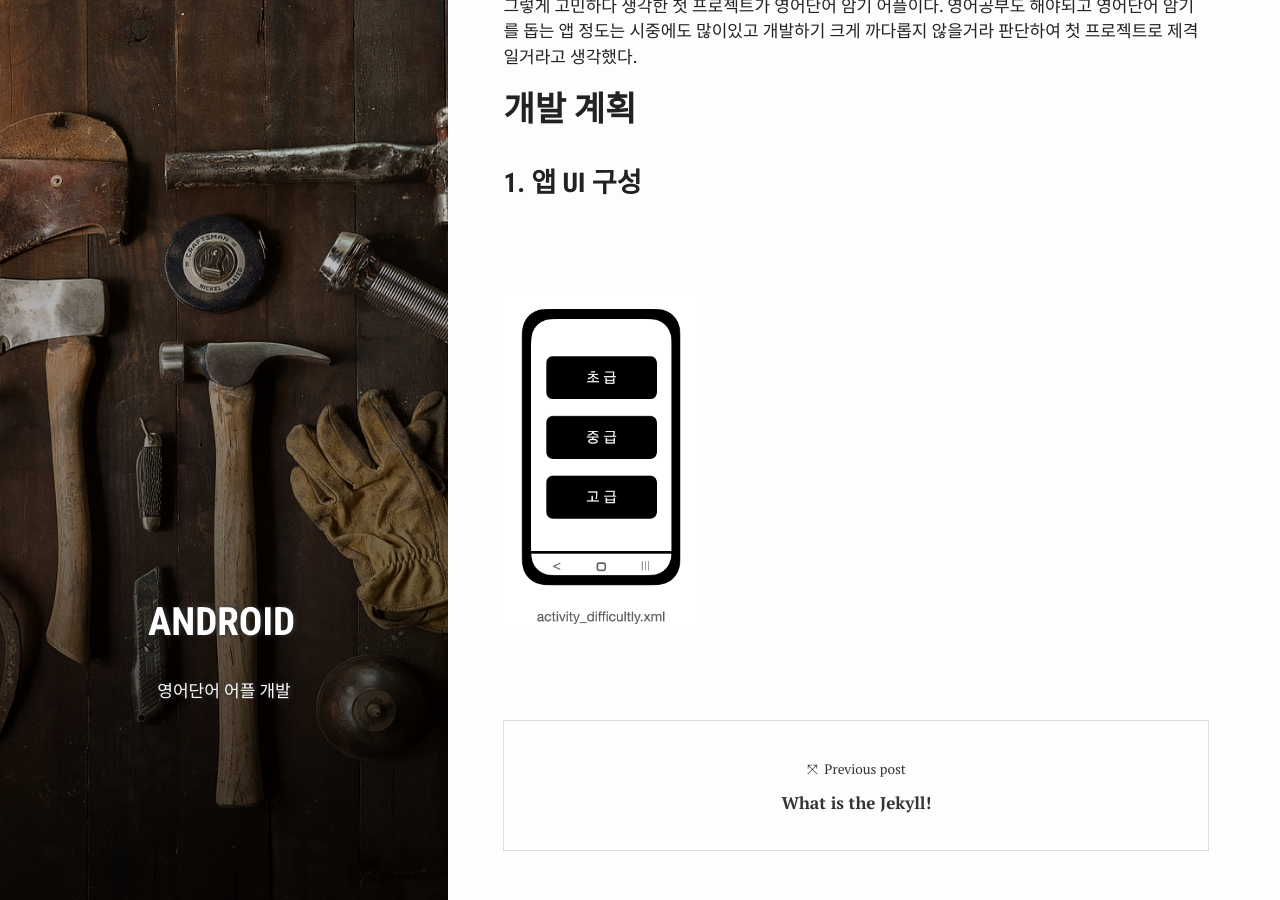
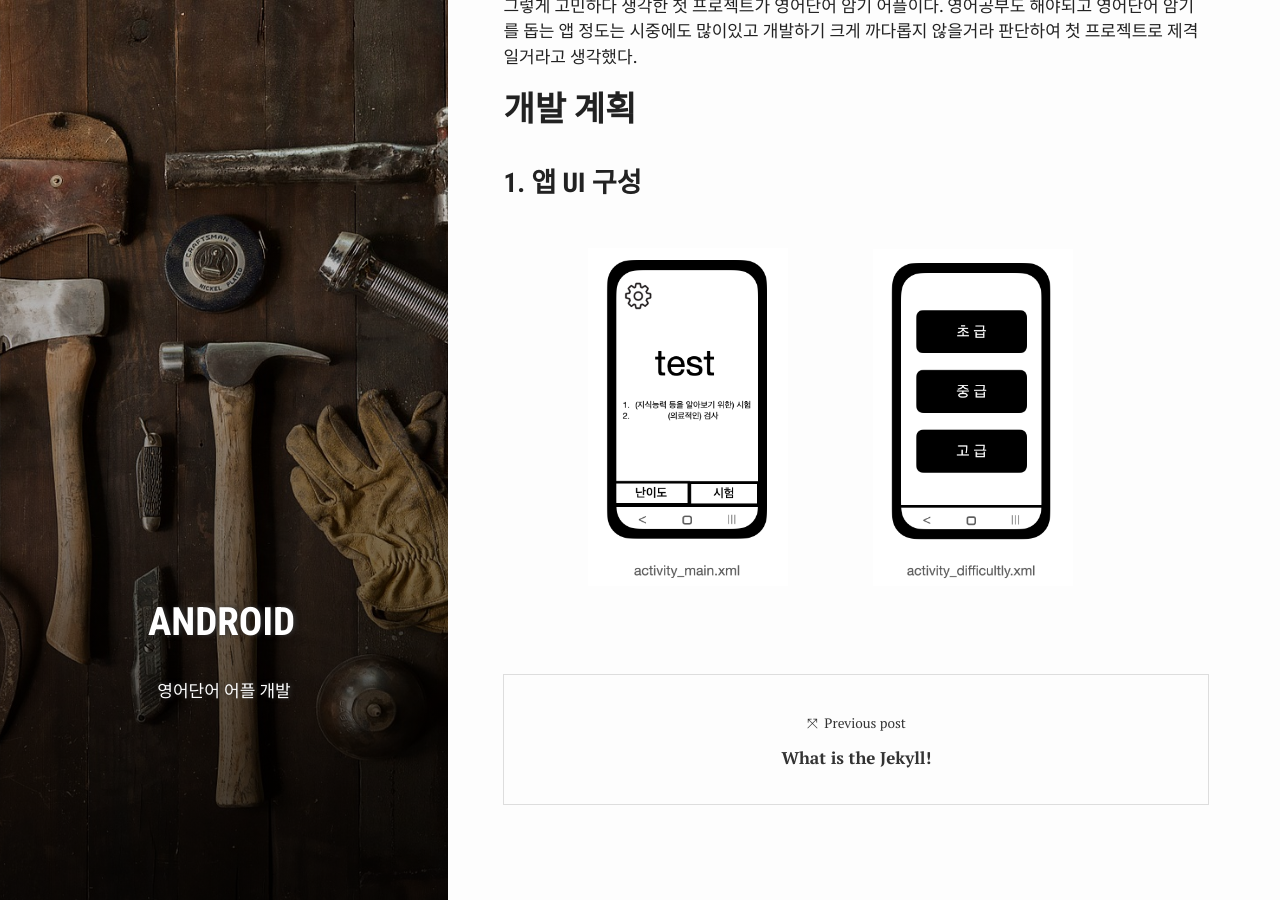
Before and after one commit to ImUB/imub.github.io, a Jekyll site: the page built from _posts/2020-11-23-English-Word-App.md, in a window 1280 px wide and 900 px high, scrolled down 389 px. Built offline with Jekyll 4.4.1, drawn with Linux system fonts in a browser that asks for light colours.

Commit message:
Update 2020-11-23-English-Word-App.md

```diff
--- a/_posts/2020-11-23-English-Word-App.md
+++ b/_posts/2020-11-23-English-Word-App.md
@@ -16,4 +16,4 @@
 # 개발 계획
 
 ### 1. 앱 UI 구성
-![Repo Make]({{ site.images | relative_url }}/English-word-UI.png){: width="200" height="200" style="display: inline; padding-left: 30em"}![난이도 설정 페이지]({{ site.images | relative_url }}/English-word-Difficultly.png){: width="200" height="200" style="display: inline"}
+![Repo Make]({{ site.images | relative_url }}/English-word-UI.png){: width="200" height="200" style="display: inline; margin-left: 5em"}![난이도 설정 페이지]({{ site.images | relative_url }}/English-word-Difficultly.png){: width="200" height="200" style="display: inline; margin-left: 5em"}
```
